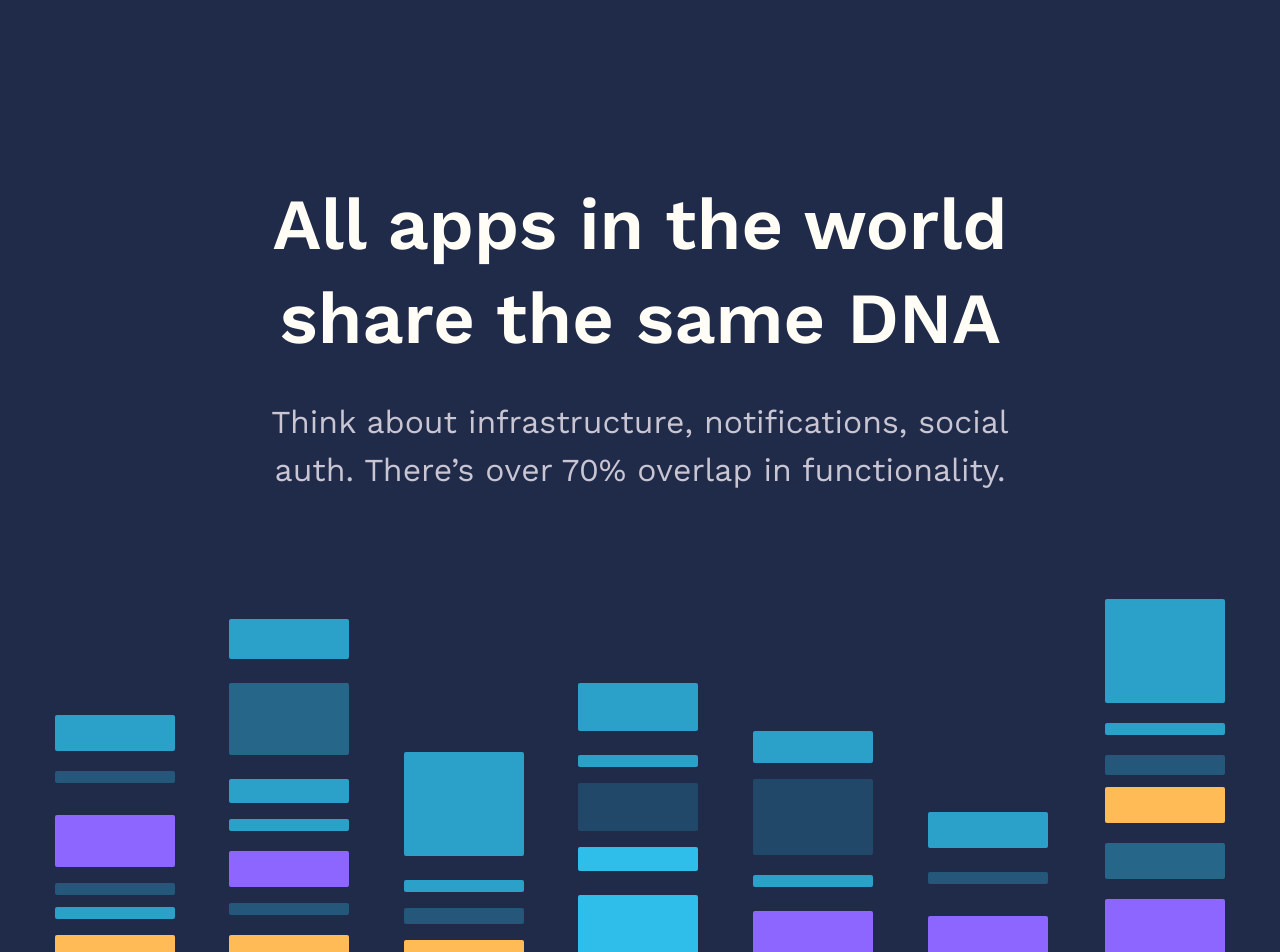
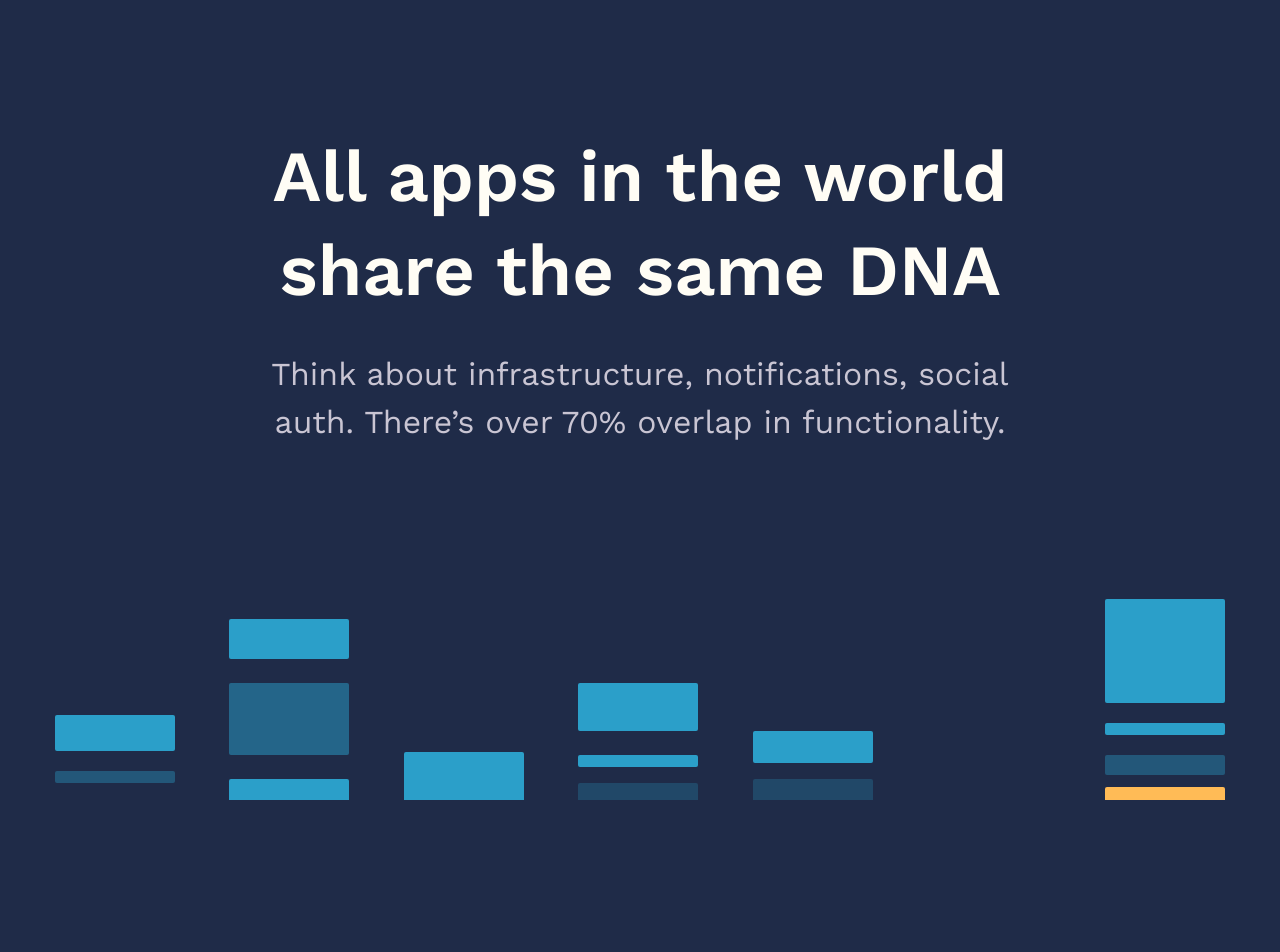
Before and after one commit to reydelo/app-DNAsty-demo, a Next.js app: page / in a window 1280 px wide. Shown: the top 952 px of the page. After the commit the page ends 800 px from the top, so only its background shows below. Built offline with nearby package versions, Linux system fonts and the light colour scheme.

Commit message:
animate dna stacks on scroll

```diff
--- a/src/components/AppDnaStacks.tsx
+++ b/src/components/AppDnaStacks.tsx
@@ -21,7 +21,11 @@ function isBlockColor(value: string): value is BlockColor {
   return blockColors.includes(value as BlockColor);
 }
 
-export default function AppDnaStacks() {
+type AppDnaStacksProps = {
+  scrollPercentage: number;
+};
+
+export default function AppDnaStacks({ scrollPercentage }: AppDnaStacksProps) {
   const [highlightColor, setHighlightColor] = useState<BlockColor | undefined>(
     undefined
   );
@@ -36,6 +40,8 @@ export default function AppDnaStacks() {
       setHighlightColor(colorClass);
     }
   };
+
+  const scrollAsDecimal = (100 - scrollPercentage) / 100;
 
   return (
     <div
@@ -54,7 +60,12 @@ export default function AppDnaStacks() {
         <span className={classNames(styles.orange, styles.coloredLabel)}>
           User Interface
         </span>
-        <CrmToolSvg onMouseLeave={() => setHighlightColor(undefined)} />
+        <CrmToolSvg
+          onMouseLeave={() => setHighlightColor(undefined)}
+          style={{
+            transform: `translate(0, calc(4rem * ${scrollAsDecimal}))`,
+          }}
+        />
 
         <span className={styles.stackLabel}>CRM Tool</span>
       </div>
@@ -71,7 +82,12 @@ export default function AppDnaStacks() {
           styles[`offset--11`]
         )}
       >
-        <BookingToolSvg onMouseLeave={() => setHighlightColor(undefined)} />
+        <BookingToolSvg
+          onMouseLeave={() => setHighlightColor(undefined)}
+          style={{
+            transform: `translate(0, calc(11rem * ${scrollAsDecimal}))`,
+          }}
+        />
         <span className={styles.stackLabel}>Booking Tool</span>
         <span className={classNames(styles.green, styles.coloredLabel)}>
           Infrastructure
@@ -85,7 +101,12 @@ export default function AppDnaStacks() {
           styles[`offset--5`]
         )}
       >
-        <TelehealthSvg onMouseLeave={() => setHighlightColor(undefined)} />
+        <TelehealthSvg
+          onMouseLeave={() => setHighlightColor(undefined)}
+          style={{
+            transform: `translate(0, calc(5rem * ${scrollAsDecimal}))`,
+          }}
+        />
         <span className={styles.stackLabel}>Telehealth</span>
       </div>
 
@@ -104,7 +125,12 @@ export default function AppDnaStacks() {
           styles[`offset--12`]
         )}
       >
-        <SocialPlatformSvg onMouseLeave={() => setHighlightColor(undefined)} />
+        <SocialPlatformSvg
+          onMouseLeave={() => setHighlightColor(undefined)}
+          style={{
+            transform: `translate(0, calc(12rem * ${scrollAsDecimal}))`,
+          }}
+        />
         <span className={styles.stackLabel}>Social Platform</span>
         <span className={classNames(styles.violet, styles.coloredLabel)}>
           3rd party stuff
--- /dev/null
+++ b/src/hooks/useScrollPercentage.tsx
@@ -0,0 +1,37 @@
+import { useRef, useState, useEffect, RefObject } from "react";
+
+export default function useScrollPercentage(): [
+  RefObject<HTMLInputElement>,
+  number
+] {
+  const scrollRef = useRef<HTMLInputElement>(null);
+  const [scrollPercentage, setScrollPercentage] = useState(NaN);
+
+  useEffect(() => {
+    const element = scrollRef.current;
+
+    const reportScroll: EventListener = (event: Event) => {
+      const targetElement = event.target as HTMLInputElement;
+      setScrollPercentage(getScrollPercentage(targetElement));
+    };
+
+    if (element !== null) {
+      element.addEventListener("scroll", reportScroll, { passive: true });
+
+      const percentage = getScrollPercentage(element);
+      setScrollPercentage(percentage);
+
+      return () => element.removeEventListener("scroll", reportScroll);
+    }
+  }, []);
+
+  return [scrollRef, Number.isNaN(scrollPercentage) ? 0 : scrollPercentage];
+}
+
+function getScrollPercentage(element: HTMLInputElement) {
+  if (element === null) {
+    return NaN;
+  }
+  const height = element.scrollHeight - element.clientHeight;
+  return Math.round((element.scrollTop / height) * 100);
+}
--- a/src/pages/index.tsx
+++ b/src/pages/index.tsx
@@ -3,10 +3,13 @@ import React from "react";
 import { Work_Sans } from "@next/font/google";
 import styles from "@/styles/Home.module.css";
 import AppDnaStacks from "@/components/AppDnaStacks";
+import useScrollPercentage from "@/hooks/useScrollPercentage";
 
 const workSansFont = Work_Sans({ subsets: ["latin"] });
 
 export default function Home() {
+  const [scrollRef, scrollPercentage] = useScrollPercentage();
+
   return (
     <>
       <Head>
@@ -18,7 +21,8 @@ export default function Home() {
         <meta name="viewport" content="width=device-width, initial-scale=1" />
         <link rel="icon" href="/favicon.ico" />
       </Head>
-      <main className={`${workSansFont.className} ${styles.main}`}>
+
+      <main ref={scrollRef} className={workSansFont.className}>
         <section className={styles.hero}>
           <h1>All apps in the world share the same DNA</h1>
           <h3>
@@ -27,7 +31,7 @@ export default function Home() {
           </h3>
         </section>
 
-        <AppDnaStacks />
+        <AppDnaStacks scrollPercentage={scrollPercentage} />
 
         <section className={styles.claim}>
           <h2>Don’t reinvent the wheel every time you build a new app.</h2>
--- a/src/styles/AppDnaStacks.module.css
+++ b/src/styles/AppDnaStacks.module.css
@@ -19,7 +19,7 @@
 }
 
 .offset svg {
-  transition: transform .5s linear;
+  transition: transform .1s linear;
 }
 
 .offset--4 svg {
--- a/src/styles/Home.module.css
+++ b/src/styles/Home.module.css
@@ -1,13 +1,5 @@
-.main {
-  padding: 6rem 0;
-  display: flex;
-  flex-direction: column;
-  justify-content: space-between;
-  align-items: center;
-}
-
 .hero {
-  height: 60vh;
+  height: 72vh;
   display: flex;
   flex-direction: column;
   align-items: center;
@@ -40,6 +32,7 @@
   display: grid;
   grid-template-columns: 1fr 1fr;
   grid-column-gap: 6rem;
+  margin: 6rem auto;
 }
 
 .claim h2 {
--- a/src/styles/globals.css
+++ b/src/styles/globals.css
@@ -31,8 +31,12 @@ body {
   color: var(--lavender-grey);
 }
 
-body:first-child {
-  min-height: 100vh;
+main {
+  height: 100vh;
+  overflow: auto;
+}
+
+main>* {
   max-width: var(--max-width);
   margin: 0 auto;
 }
```
